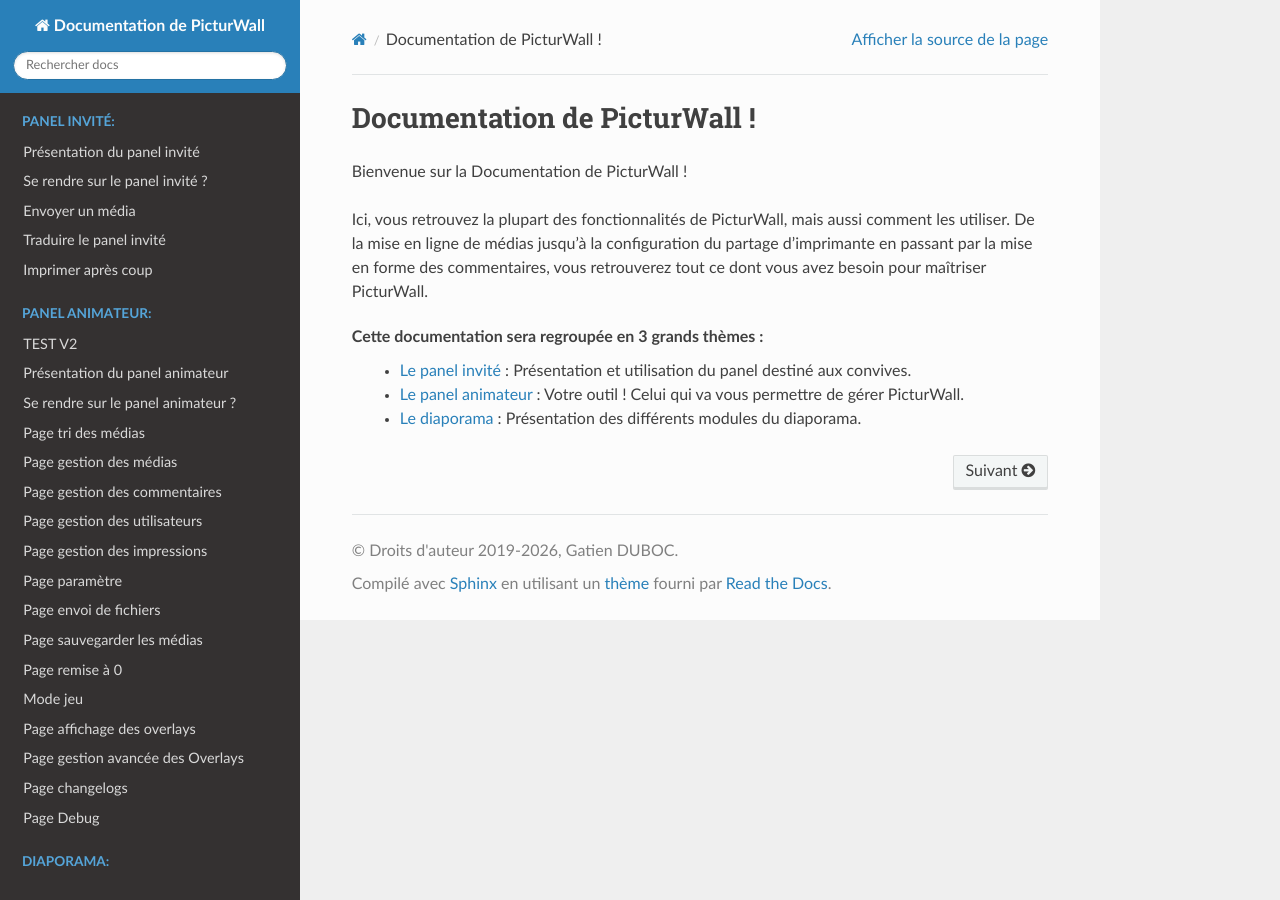
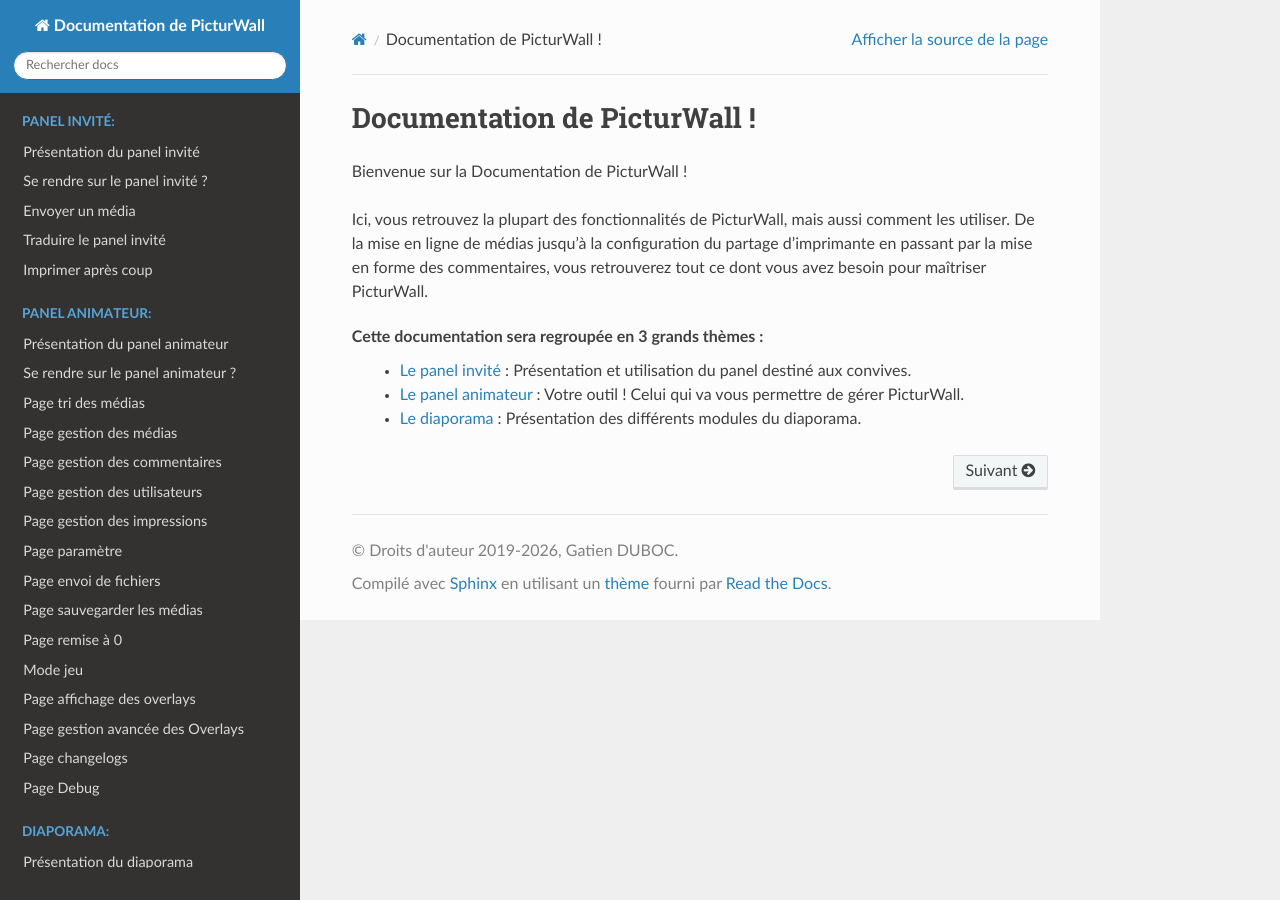
Before and after one commit to gatienduboc/PicturWall-docs, a Sphinx documentation site: the page built from docs/index.rst, in a window 1280 px wide. Built offline with Sphinx 7.4.7 and the Read the Docs theme 3.1.0, drawn with Linux system fonts in a browser that asks for light colours; some of the changed lines change nothing that is shown.

Commit message:
v2-1.62 : Test

```diff
--- a/docs/conf.py
+++ b/docs/conf.py
@@ -22,7 +22,7 @@
 author = 'Gatien DUBOC'
 
 # The full version, including alpha/beta/rc tags
-release = '1.62'
+release = 'v2-1.62'
 
 
 # -- General configuration ---------------------------------------------------
--- a/docs/panel_animateur/index.rst
+++ b/docs/panel_animateur/index.rst
@@ -1,7 +1,4 @@
 .. _panel-animateur:
-
-TEST V2
-=================================
 
 Présentation du panel animateur
 =================================
```
